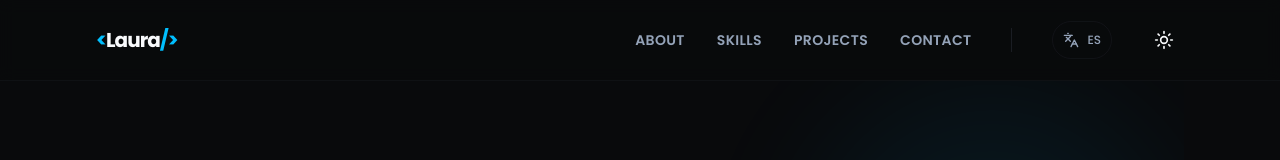
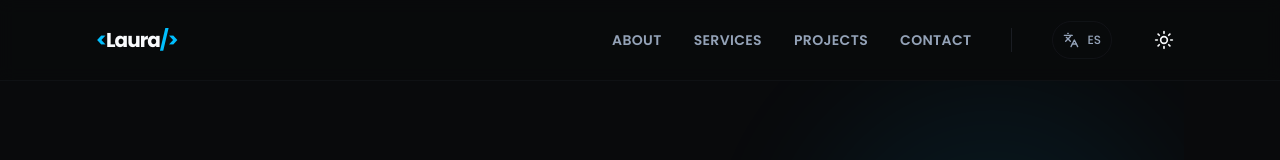
Before and after one commit to laupm3/portfolio, a React (Vite) app: page / in a window 1280 px wide. Shown: the top 160 px of the page. Built offline with nearby package versions, Linux system fonts and the light colour scheme.

Commit message:
feat(i18n): translate Navbar and Hero sections
- Add useTranslation hook to Navbar and Hero
- Replace hardcoded text with translation keys
- Navigation links and Hero content now support ES/EN

```diff
--- a/src/components/sections/Hero.jsx
+++ b/src/components/sections/Hero.jsx
@@ -1,9 +1,12 @@
 import { motion } from 'framer-motion'
 import { Github, Linkedin } from 'lucide-react'
+import { useTranslation } from 'react-i18next'
 import { profile } from '../../data/profile'
 import Container from '../layout/Container'
 
 export default function Hero() {
+  const { t } = useTranslation()
+
   return (
     <section className="py-20 lg:py-32 relative overflow-hidden">
       {/* Background Glow Effect */}
@@ -18,7 +21,7 @@
               animate={{ opacity: 1, y: 0 }}
               className="text-primary font-bold tracking-wider mb-2"
             >
-              HOLA, SOY
+              {t('hero.greeting')}
             </motion.p>
 
             <motion.h1
@@ -36,7 +39,7 @@
               transition={{ delay: 0.2 }}
               className="text-xl sm:text-2xl text-foreground/80 font-medium mb-6"
             >
-              Y soy <span className="text-primary font-bold">{profile.role}</span>
+              {t('hero.role')} <span className="text-primary font-bold">{profile.role}</span>
             </motion.h2>
 
             <motion.p
@@ -45,7 +48,7 @@
               transition={{ delay: 0.3 }}
               className="text-muted-foreground text-base sm:text-lg leading-relaxed mb-8 max-w-lg mx-auto lg:mx-0"
             >
-              Me apasiona crear sitios web bonitos y responsivos. Especializado en tecnologías web modernas como React y CSS avanzado.
+              {t('hero.description')}
             </motion.p>
 
             <motion.div
@@ -58,7 +61,7 @@
                 href="#projects"
                 className="inline-flex items-center justify-center bg-primary text-primary-foreground font-bold py-3.5 px-8 rounded-full shadow-lg shadow-primary/25 hover:shadow-primary/40 hover:scale-105 transition-all duration-300"
               >
-                Ver Proyectos
+                {t('hero.cta')}
               </a>
               <div className="flex gap-4 items-center justify-center">
                 <a
--- a/src/components/ui/Navbar.jsx
+++ b/src/components/ui/Navbar.jsx
@@ -1,18 +1,20 @@
 import { useState } from 'react'
+import { useTranslation } from 'react-i18next'
 import Container from '../layout/Container'
 import { profile } from '../../data/profile'
 import ThemeToggle from './ThemeToggle'
 import LanguageToggle from './LanguageToggle'
 
-const links = [
-  { label: 'About', href: '#about' },
-  { label: 'Skills', href: '#skills' },
-  { label: 'Projects', href: '#projects' },
-  { label: 'Contact', href: '#contact' },
-]
+export default function Navbar() {
+  const { t } = useTranslation()
+  const [menuOpen, setMenuOpen] = useState(false)
 
-export default function Navbar() {
-  const [menuOpen, setMenuOpen] = useState(false)
+  const links = [
+    { label: t('nav.about'), href: '#about' },
+    { label: t('nav.skills'), href: '#skills' },
+    { label: t('nav.projects'), href: '#projects' },
+    { label: t('nav.contact'), href: '#contact' },
+  ]
 
   const closeMenu = () => setMenuOpen(false)
 
```
